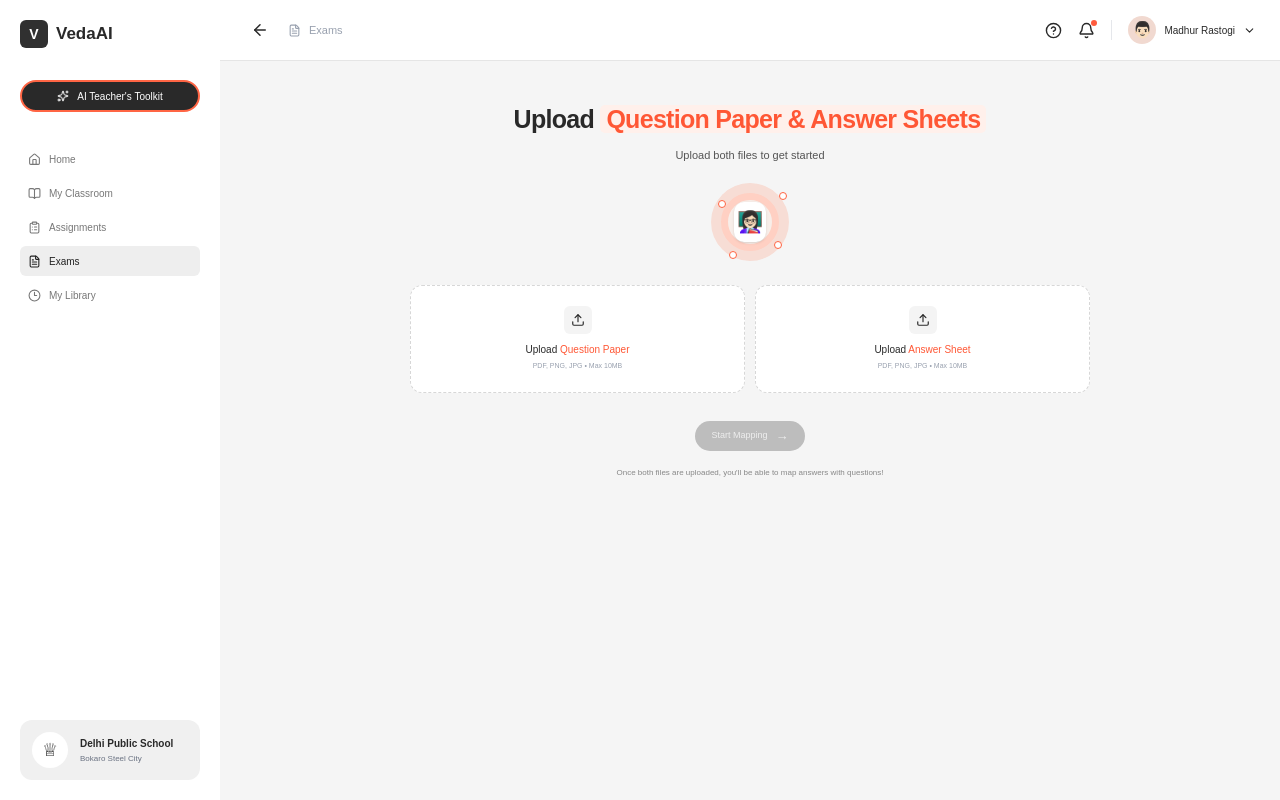
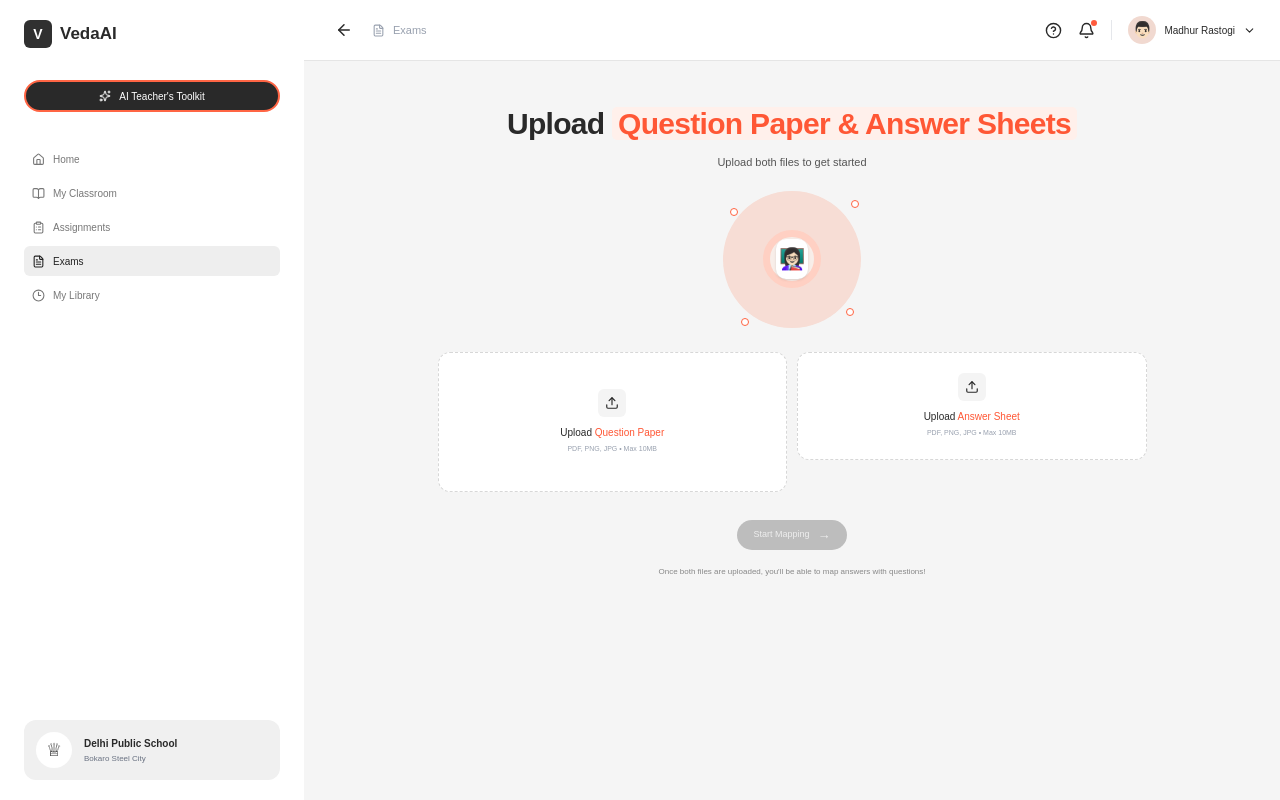
Before and after one commit to CoolSidOfficial/veda-ai, a Next.js app in the folder frontend/: page / in a window 1280 px wide. Built offline with nearby package versions, Linux system fonts and the light colour scheme.

Commit message:
fixed the upload screen.jsx to match figma sizing

```diff
--- a/frontend/app/components/UploadScreen.jsx
+++ b/frontend/app/components/UploadScreen.jsx
@@ -56,7 +56,7 @@
       <div className="flex min-h-screen">
         {/* ================= SIDEBAR ================= */}
 
-        <aside className="hidden w-[220px] shrink-0 bg-white px-5 py-5 lg:flex lg:flex-col">
+        <aside className="hidden w-[304px] shrink-0 bg-white px-6 py-5 lg:flex lg:flex-col">
           {/* Logo */}
 
           <div className="flex items-center gap-2">
@@ -175,11 +175,11 @@
           {/* ================= MAIN CONTENT ================= */}
 
           <section className="flex flex-1 justify-center overflow-auto">
-            <div className="w-full max-w-[760px] px-5 py-8 sm:px-8 sm:py-10 lg:px-10">
+            <div className="w-full max-w-[789px] px-5 py-8 sm:px-8 sm:py-10 lg:px-10">
               {/* ================= TITLE ================= */}
 
               <div className="text-center">
-                <h1 className="text-[23px] font-bold tracking-[-0.7px] sm:text-[25px]">
+                <h1 className="text-[28px] font-bold tracking-[-0.7px] sm:text-[30px]">
                   Upload{" "}
                   <span className="rounded-[5px] bg-[#fff0eb] px-1.5 text-[#ff5735]">
                     Question Paper &amp; Answer Sheets
@@ -193,7 +193,7 @@
 
               {/* ================= TEACHER IMAGE ================= */}
 
-              <div className="relative mx-auto mt-5 flex h-[78px] w-[78px] items-center justify-center rounded-full bg-[#f7ddd5]">
+              <div className="relative mx-auto mt-5 flex h-[137px] w-[138px] items-center justify-center rounded-full bg-[#f7ddd5]">
                 <div className="flex h-[58px] w-[58px] items-center justify-center rounded-full border-[7px] border-[#ffd0c3] bg-[#f8eee9]">
                   <div className="flex h-[40px] w-[32px] items-center justify-center rounded-[10px] bg-white text-[21px] shadow-sm">
                     👩🏻‍🏫
@@ -215,7 +215,7 @@
                 {/* QUESTION PAPER */}
 
                 <label
-                  className={`flex h-[108px] cursor-pointer flex-col items-center justify-center rounded-[12px] border border-dashed bg-white transition ${
+                  className={`flex h-[140px] cursor-pointer flex-col items-center justify-center rounded-[12px] border border-dashed bg-white transition ${
                     questionPaper
                       ? "border-[#ff6341] bg-[#fffaf8]"
                       : "border-[#d7d7d7] hover:border-[#ff6341]"
```
